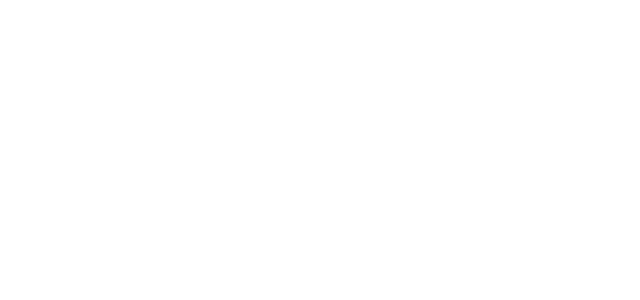
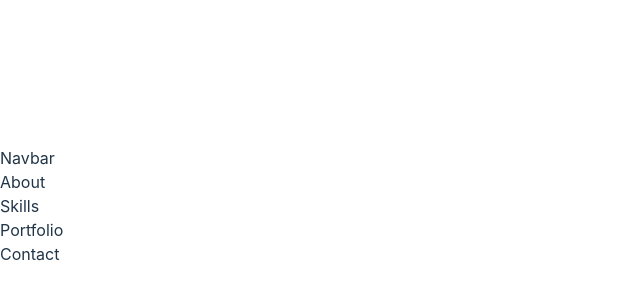
Before and after one commit to epinark/Portfolio, a React (Vite) app: page / in a window 1280 px wide. Shown: the part 194-494 px from the top of the page, without its empty margins (0-640 px from the left). Built offline with nearby package versions, Linux system fonts and the light colour scheme.

Commit message:
add basic structure

```diff
--- a/src/App.jsx
+++ b/src/App.jsx
@@ -1,5 +1,19 @@
+import Navbar from "./components/Navbar";
+import About from "./components/About";
+import Skills from "./components/Skills";
+import Portfolio from "./components/Portfolio";
+import Contact from "./components/Contact";
+
 function App() {
-  return <></>;
+  return (
+    <>
+      <Navbar />
+      <About />
+      <Skills />
+      <Portfolio />
+      <Contact />
+    </>
+  );
 }
 
 export default App;
--- /dev/null
+++ b/src/components/About.jsx
@@ -0,0 +1,5 @@
+function About() {
+  return <div>About</div>;
+}
+
+export default About;
--- /dev/null
+++ b/src/components/Contact.jsx
@@ -0,0 +1,5 @@
+function Contact() {
+  return <div>Contact</div>;
+}
+
+export default Contact;
--- /dev/null
+++ b/src/components/Navbar.jsx
@@ -0,0 +1,5 @@
+function Navbar() {
+  return <div>Navbar</div>;
+}
+
+export default Navbar;
--- /dev/null
+++ b/src/components/Portfolio.jsx
@@ -0,0 +1,5 @@
+function Portfolio() {
+  return <div>Portfolio</div>;
+}
+
+export default Portfolio;
--- /dev/null
+++ b/src/components/Skills.jsx
@@ -0,0 +1,5 @@
+function Skills() {
+  return <div>Skills</div>;
+}
+
+export default Skills;
```
Also changed, not shown: 1 other file (tests, documents, lock files or other folders).
